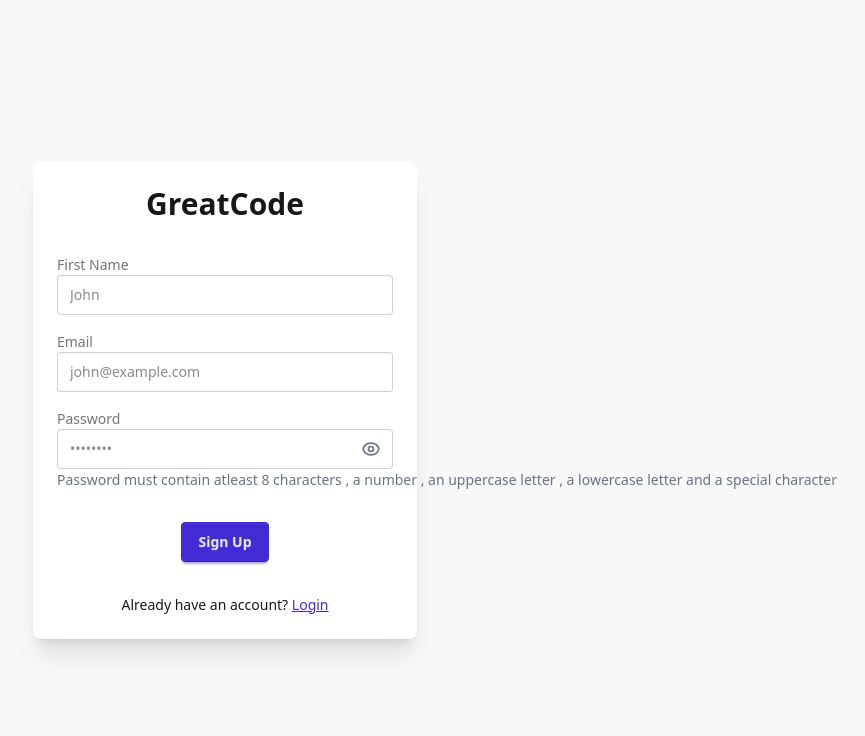
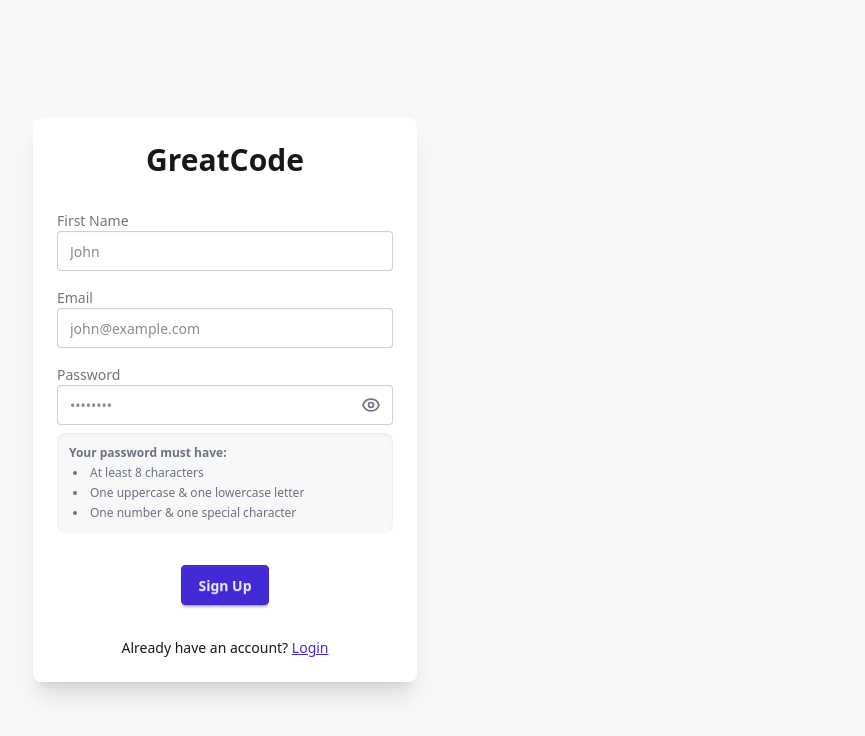
Before and after one commit to atharvthegreatgupta/GreatCode, a React (Vite) app in the folder frontend/: page /signup in a window 1280 px wide. Shown: the top 736 px of the page, without its empty margins (415-1280 px from the left). Built offline with nearby package versions, Linux system fonts and the light colour scheme; no server answers.

Commit message:
change in the signup page the password section

```diff
--- a/frontend/src/pages/Signup.jsx
+++ b/frontend/src/pages/Signup.jsx
@@ -112,19 +112,18 @@ function Signup() {
                 </button>
               </div>
 
-              {/* 2. Error Message or Helpful Hint! */}
+              {/* 2. The Upgraded, "Cutie" Error Message & Hint */}
               {errors.password ? (
-                <span className="text-error text-sm mt-1">{errors.password.message}</span>
+                <span className="text-error text-sm mt-2">{errors.password.message}</span>
               ) : (
-                <label className="label">
-                  <span className="label-text-alt text-gray-500">
-                    Password must contain atleast 8 characters
-                    , a number
-                    , an uppercase letter
-                    , a lowercase letter
-                    and a special character
-                  </span>
-                </label>
+                <div className="mt-2 text-xs text-gray-500 bg-base-200 p-3 rounded-lg shadow-inner">
+                  <p className="font-semibold mb-1">Your password must have:</p>
+                  <ul className="list-disc list-inside space-y-1 ml-1">
+                    <li>At least 8 characters</li>
+                    <li>One uppercase & one lowercase letter</li>
+                    <li>One number & one special character</li>
+                  </ul>
+                </div>
               )}
             </div>
 
```
